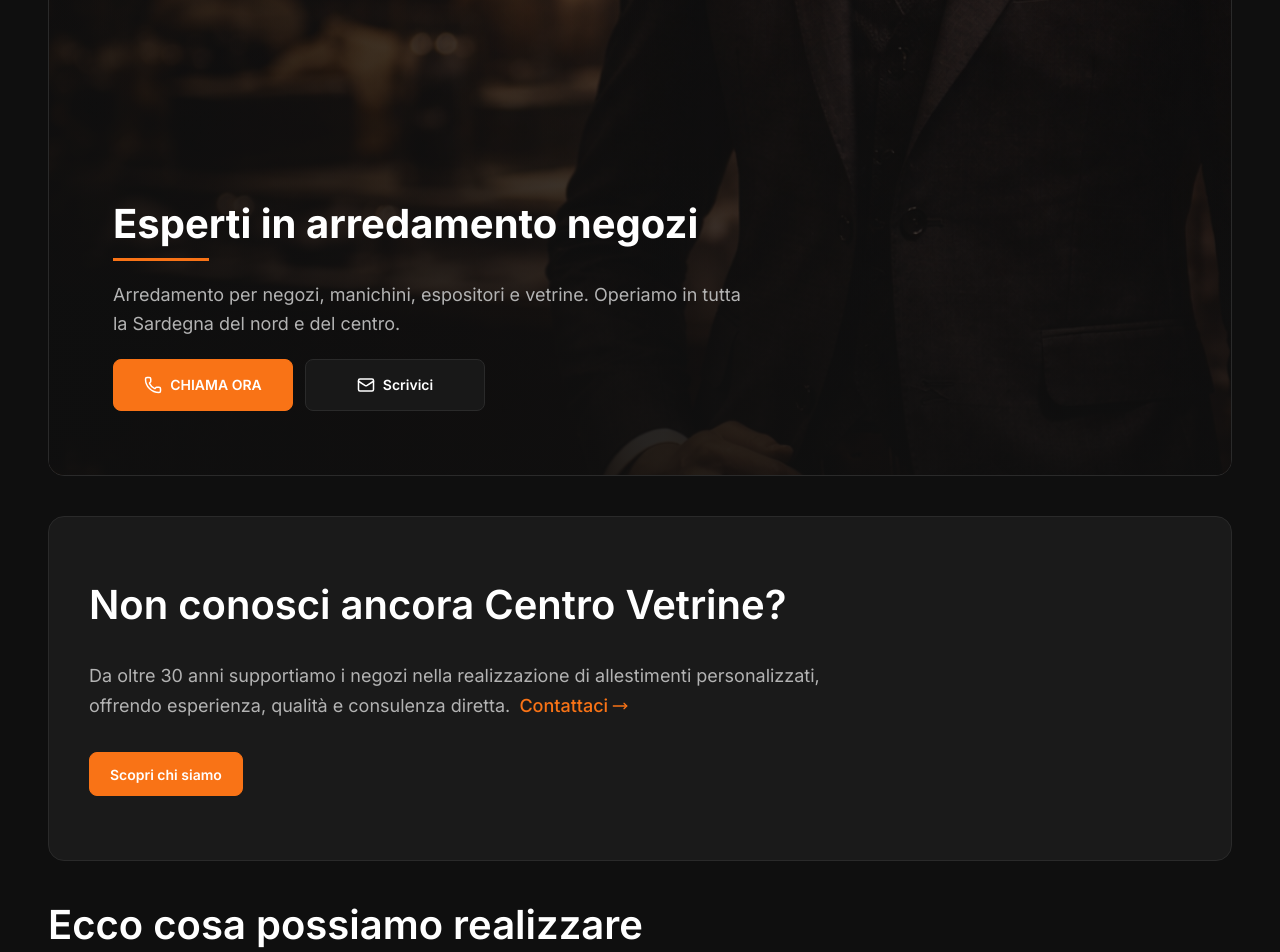
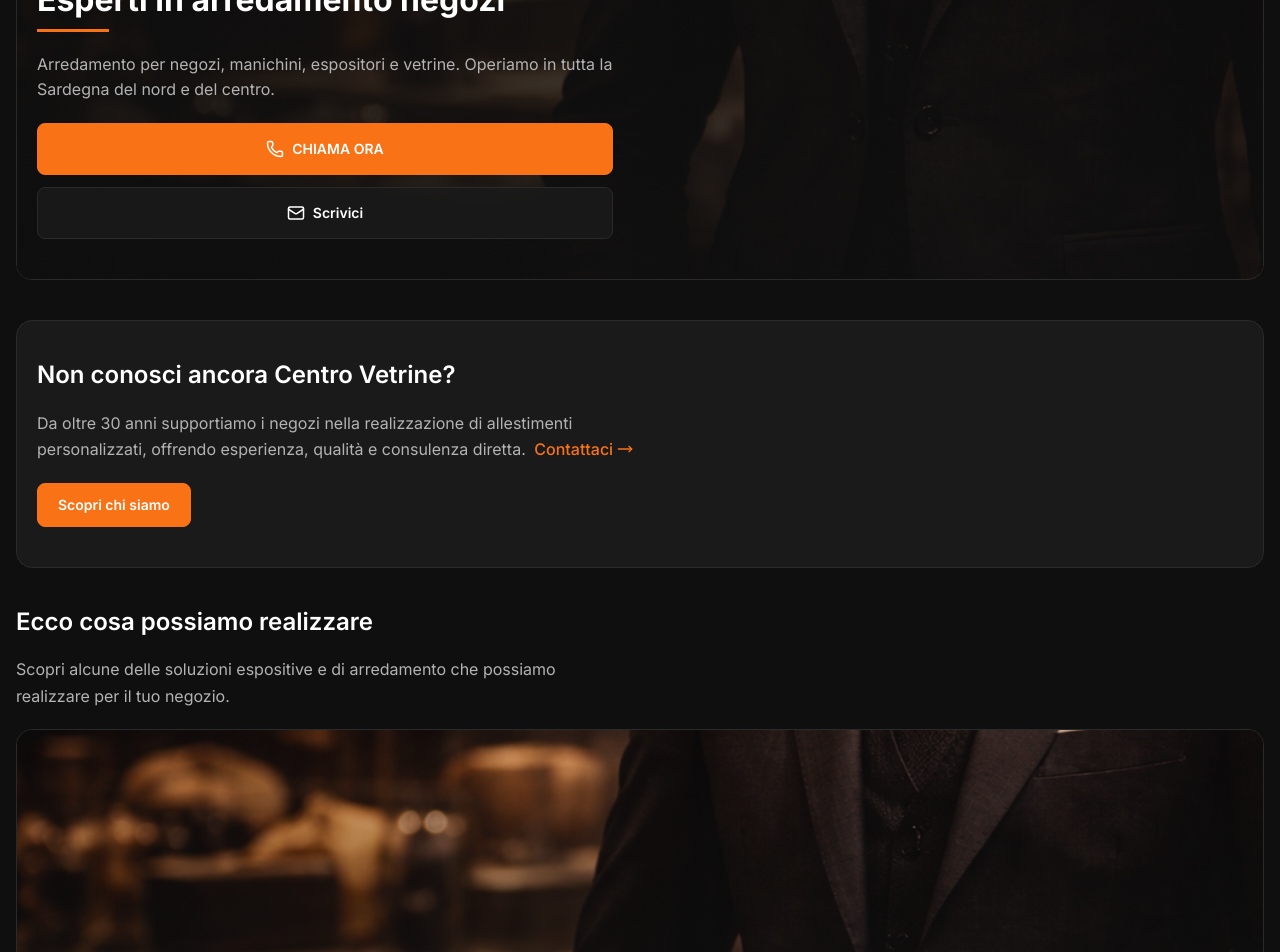
Before and after one commit to GiuseppeLiGioi/centro-vetrine, a Next.js app: page / in a window 1280 px wide. Shown: the part 400-1352 px from the top of the page. Built offline with nearby package versions, Linux system fonts and the light colour scheme.

Commit message:
started. first structure of bottom Home

```diff
--- a/src/app/(site)/page.module.css
+++ b/src/app/(site)/page.module.css
@@ -191,86 +191,142 @@
   flex-direction: column;
   gap: var(--space-5);
 }
-
-@media (min-width: 768px) {
-  .containerHome {
-    padding: var(--space-8) var(--container-spacing-md) 0;
-  }
-  .hero {
-    min-height: 620px;
-    padding: var(--space-9) var(--space-7);
+.innovation {
+  width: 100%;
+  display: flex;
+  flex-direction: column;
+  gap: var(--space-6);
+  border-radius: var(--radius-lg);
+  background-color: var(--color-surface);
+  padding: var(--space-8) var(--space-5);
 }
 
-  .titleHero {
-    font-size: var(--text-3xl);
+.cards {
+  width: 100%;
+  display: flex;
+  flex-wrap: wrap;
+  gap: var(--space-4);
+}
+.finalCta {
+  position: relative;
+  width: 100%;
+  min-height: 520px;
+  display: flex;
+  align-items: flex-end;
+  padding: var(--space-8) var(--space-5);
+  border: 1px solid var(--color-border);
+  border-radius: var(--radius-lg);
+  overflow: hidden;
+  background-color: var(--color-surface);
 }
 
-  .buttonsHero {
-    flex-direction: row;
-    flex-wrap: wrap;
+.finalCtaImage {
+  object-fit: cover;
+  object-position: center;
 }
 
-  .heroCall,
-  .heroMessage {
-    min-width: 180px;
-  }
-  .aboutHome {
-    gap: var(--space-6);
-    padding: var(--space-9) var(--space-7);
+.finalCtaOverlay {
+  position: absolute;
+  inset: 0;
+  background:
+    linear-gradient(
+      180deg,
+      rgba(15, 15, 15, 0.22) 0%,
+      rgba(15, 15, 15, 0.48) 42%,
+      rgba(15, 15, 15, 0.84) 100%
+    ),
+    linear-gradient(
+      90deg,
+      rgba(15, 15, 15, 0.74) 0%,
+      rgba(15, 15, 15, 0.52) 45%,
+      rgba(15, 15, 15, 0.2) 100%
+    );
+  z-index: 1;
 }
 
-  .sectionTitle {
-    font-size: var(--text-2xl);
+.finalCtaContent {
+  position: relative;
+  z-index: 2;
+  width: 100%;
+  display: flex;
+  flex-direction: column;
+  gap: var(--space-5);
 }
 
-  .textSection,
-  .sectionIntro {
-    font-size: var(--text-lg);
-  }
-  .categoriesList {
-    flex-direction: row;
-    flex-wrap: wrap;
+.finalCtaTitle {
+  margin: 0;
+  color: var(--color-text);
+  font-size: var(--text-2xl);
+  font-weight: var(--font-bold);
+  line-height: 1.1;
+  text-align: center;
 }
 
-  .categoriesList > * {
-    flex: 0 0 calc((100% - var(--space-6)) / 2);
-  }
+.finalCtaText {
+  margin: 0;
+  max-width: 40rem;
+  align-self: center;
+  color: var(--color-text-muted);
+  font-size: var(--text-md);
+  line-height: 1.65;
+  text-align: center;
 }
 
-@media (min-width: 1024px) {
-  .containerHome {
-    padding: var(--space-8) var(--container-spacing-lg) 0;
-  }
-  .hero {
-    min-height: 700px;
-    padding: var(--space-10);
+.finalCtaCards {
+  display: flex;
+  flex-wrap: wrap;
+  gap: var(--space-4);
 }
 
-  .contentHero {
-    max-width: 40rem;
+.finalCtaCard {
+  flex: 0 0 calc((100% - var(--space-4)) / 2);
+  display: flex;
+  flex-direction: column;
+  align-items: flex-start;
+  gap: var(--space-4);
+  padding: var(--space-5);
+  border: 1px solid rgba(255, 255, 255, 0.08);
+  border-radius: var(--radius-xl);
+  background: rgba(26, 26, 26, 0.72);
+  backdrop-filter: blur(6px);
+  text-decoration: none;
 }
 
-  .textHero {
-    font-size: var(--text-lg);
-  }
-  .titleHero::after {
-    width: 96px;
-  }
-  .aboutHome {
-    gap: var(--space-7);
-    padding: var(--space-10) var(--space-8);
+.finalCtaCardIcon {
+  display: inline-flex;
+  align-items: center;
+  justify-content: center;
+  width: 44px;
+  height: 44px;
+  border-radius: var(--radius-md);
+  background-color: rgba(249, 115, 22, 0.12);
+  color: var(--color-primary);
 }
 
-  .sectionTitle {
-    font-size: var(--text-3xl);
+.finalCtaCardIcon svg {
+  width: 20px;
+  height: 20px;
+  flex-shrink: 0;
 }
 
-  .textSection,
-  .sectionIntro {
-    max-width: 65ch;
+.finalCtaCardContent {
+  display: flex;
+  flex-direction: column;
+  gap: var(--space-2);
 }
 
-  .categoriesList > * {
-    flex: 0 0 calc((100% - (var(--space-6) * 2)) / 3);
+.finalCtaCardTitle {
+  margin: 0;
+  color: var(--color-text);
+  font-size: var(--text-md);
+  font-weight: var(--font-semibold);
+  line-height: 1.2;
 }
+
+.finalCtaCardText {
+  margin: 0;
+  color: var(--color-text-muted);
+  font-size: var(--text-sm);
+  line-height: 1.5;
+  word-break: break-word;
 }
--- a/src/app/(site)/page.tsx
+++ b/src/app/(site)/page.tsx
@@ -3,6 +3,8 @@
 import Image from "next/image";
 import Link from "next/link";
 import CategoryCard from "@/components/ui/CategoryCard/CategoryCard";
+import InfoCard from "@/components/ui/InfoCard/InfoCard";
+import { innovationCards } from "@/data/home/innovationCards";
 import { categories } from "@/data/home/categories";
 import { Phone, Mail, MoveRight } from "lucide-react";
 export default function Home() {
@@ -67,6 +69,76 @@
           ))}
         </div>
       </section>
+
+      <section className={styles.innovation}>
+        <h2 className={styles.sectionTitle}>Pronto a innovare?</h2>
+
+        <p className={styles.sectionIntro}>
+          Scopri nuove soluzioni per migliorare l’esposizione e l’arredamento
+          del tuo negozio.
+        </p>
+
+        <div className={styles.cards}>
+          {innovationCards.map((card, i) => (
+            <InfoCard
+              key={i}
+              title={card.title}
+              text={card.text}
+              icon={card.icon}
+              variant="highlight"
+            />
+          ))}
+        </div>
+      </section>
+
+      <section className={styles.finalCta}>
+        <Image
+          src="/manichino.png"
+          alt="Interno showroom Centro Vetrine con soluzioni espositive e arredamento per negozi"
+          fill
+          className={styles.finalCtaImage}
+        />
+
+        <div className={styles.finalCtaOverlay} />
+
+        <div className={styles.finalCtaContent}>
+          <h2 className={styles.finalCtaTitle}>
+            Vuoi allestire il tuo negozio?
+          </h2>
+
+          <p className={styles.finalCtaText}>
+            Contattaci per ricevere supporto, informazioni e una consulenza
+            gratuita sulle soluzioni più adatte al tuo punto vendita.
+          </p>
+
+          <div className={styles.finalCtaCards}>
+            <a href="tel:+393284595823" className={styles.finalCtaCard}>
+              <div className={styles.finalCtaCardIcon}>
+                <Phone />
+              </div>
+
+              <div className={styles.finalCtaCardContent}>
+                <h3 className={styles.finalCtaCardTitle}>Chiamaci</h3>
+                <p className={styles.finalCtaCardText}>+39 328 459 5823</p>
+              </div>
+            </a>
+
+            <a
+              href="mailto:ligioimarco@gmail.com"
+              className={styles.finalCtaCard}
+            >
+              <div className={styles.finalCtaCardIcon}>
+                <Mail />
+              </div>
+
+              <div className={styles.finalCtaCardContent}>
+                <h3 className={styles.finalCtaCardTitle}>Scrivici</h3>
+                <p className={styles.finalCtaCardText}>ligioimarco@gmail.com</p>
+              </div>
+            </a>
+          </div>
+        </div>
+      </section>
     </Container>
   );
 }
--- a/src/components/ui/InfoCard/InfoCard.module.css
+++ b/src/components/ui/InfoCard/InfoCard.module.css
@@ -74,6 +74,45 @@
 .history .textCard {
   text-align: center;
 }
+.highlight {
+  position: relative;
+  overflow: hidden;
+  background: var(--color-surface);
+  border: 1px solid rgba(249, 115, 22, 0.9);
+  border-radius: var(--radius-lg);
+  box-shadow:
+    0 0 6px rgba(249, 115, 22, 0.45),
+    0 0 18px rgba(249, 115, 22, 0.25);
+}
+
+.highlight .topWrapper {
+  position: relative;
+  z-index: 1;
+  flex-direction: column;
+  align-items: center;
+  text-align: center;
+  gap: var(--space-3);
+}
+
+.highlight .topWrapper svg {
+  width: 30px;
+  height: 30px;
+  color: var(--color-primary);
+  filter: drop-shadow(0 0 6px rgba(249, 115, 22, 0.55));
+}
+
+.highlight .titleCard {
+  position: relative;
+  z-index: 1;
+  font-size: var(--text-lg);
+  text-align: center;
+}
+
+.highlight .textCard {
+  position: relative;
+  z-index: 1;
+  text-align: center;
+}
 @media (min-width: 768px) {
   .container {
     gap: var(--space-4);
@@ -96,6 +135,18 @@
     width: 26px;
     height: 26px;
   }
+  .highlight {
+    padding: var(--space-6);
+  }
+
+  .highlight .topWrapper svg {
+    width: 34px;
+    height: 34px;
+  }
+
+  .highlight .titleCard {
+    font-size: var(--text-xl);
+  }
 }
 @media (min-width: 1024px) {
   .container {
@@ -115,4 +166,20 @@
     width: 28px;
     height: 28px;
   }
+  .highlight {
+    padding: var(--space-7);
+  }
+
+  .highlight .topWrapper svg {
+    width: 36px;
+    height: 36px;
+  }
+
+  .highlight .titleCard {
+    font-size: var(--text-xl);
+  }
+
+  .highlight .textCard {
+    font-size: var(--text-md);
+  }
 }
--- a/src/components/ui/InfoCard/InfoCard.tsx
+++ b/src/components/ui/InfoCard/InfoCard.tsx
@@ -3,9 +3,9 @@
 
 type InfoCardProps = {
   title: string;
-  text: string;
+  text?: string;
   icon: LucideIcon;
-  variant?: "default" | "faq" | "history";
+  variant?: "default" | "faq" | "history" | "highlight";
 };
 
 export default function InfoCard({
--- /dev/null
+++ b/src/data/home/innovationCards.ts
@@ -0,0 +1,24 @@
+import { Lightbulb, BarChart3, Headset, Layers } from "lucide-react";
+import { InnovationCard } from "@/types/types";
+export const innovationCards: InnovationCard[] = [
+  {
+    title: "Soluzioni su Misura",
+    text: "Progettiamo arredamenti e sistemi espositivi pensati per valorizzare al meglio il tuo punto vendita.",
+    icon: Lightbulb,
+  },
+  {
+    title: "Ampia Scelta",
+    text: "Un’ampia selezione di manichini, espositori e soluzioni per valorizzare ogni tipo di punto vendita.",
+    icon: Layers,
+  },
+  {
+    title: "Risultati Concreti",
+    text: "Un buon allestimento migliora l’esperienza dei clienti e aumenta la visibilità dei prodotti.",
+    icon: BarChart3,
+  },
+  {
+    title: "Consulenza Esperta",
+    text: "Ti accompagniamo nella scelta delle soluzioni più adatte grazie alla nostra esperienza nel settore.",
+    icon: Headset,
+  },
+];
```
Also changed, not shown: src/data/home/categories.ts (+1 -8 lines), src/types/types.ts (+12 -0 lines). Lines whose indentation alone changed are shown as unchanged.
